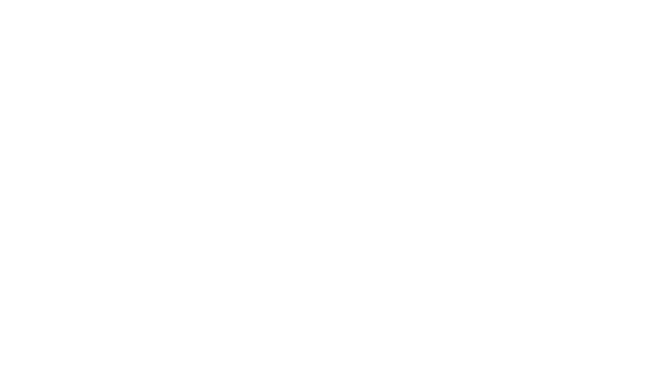
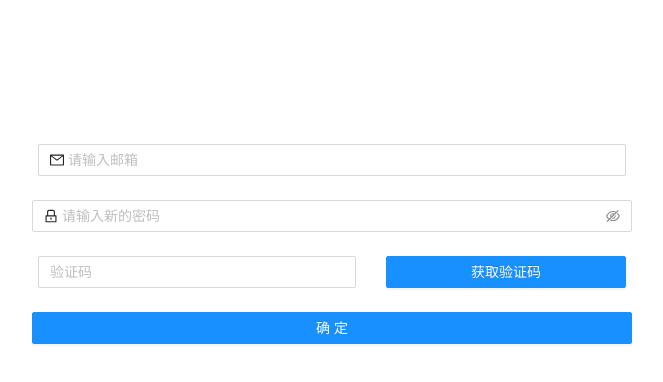
Before and after one commit to 1578536879/bookkeeping-web, a React (Create React App) app: page /#/forget-password in a window 1280 px wide. Shown: the top 382 px of the page, without its empty margins (308-971 px from the left). Built offline with nearby package versions, Linux system fonts and the light colour scheme.

Commit message:
忘记密码，验证码接口等

```diff
--- a/src/common/DATA.js
+++ b/src/common/DATA.js
@@ -1,3 +1,4 @@
+/* eslint-disable react/react-in-jsx-scope */
 module.exports = {
     CODE: {
         SUCCESS: 100,
@@ -6,5 +7,25 @@
         SEND_FAIL: 203,
         DB_ERROR: 204,
         VIRES: 205
+    },
+    TABLECOLUMS: {
+        HOME: [{
+            title: '账单内容',
+            dataIndex: 'content'
+        },{
+            title: '账单金额',
+            dataIndex: 'price'
+        },{
+            title: '账单日期',
+            dataIndex: 'date'
+        },{
+            title: '账单记录人',
+            dataIndex: 'name'
+        }],
+        SETUP: [{
+            title: '组名',
+            dataIndex: 'name',
+            key: 'name'
+        }]
     }
 }
--- a/src/component/login/login.css
+++ b/src/component/login/login.css
@@ -8,6 +8,10 @@
     float: right;
 }
 
+.login-form-forgot:hover{
+    color: deepskyblue;
+}
+
 .forget{
     color: deepskyblue;
     cursor: pointer;
--- a/src/component/login/login.jsx
+++ b/src/component/login/login.jsx
@@ -14,6 +14,7 @@
             password: ''
         }
         this.onFinish = this.onFinish.bind(this)
+        this.forgetPassword = this.forgetPassword.bind(this)
     }
 
     onFinish(){
@@ -43,6 +44,10 @@
 
     }
 
+    forgetPassword(){
+        this.props.forgetPassword()
+    }
+
     render(){
         return (
             <Form className='login' style={{margin: 'auto'}} onFinish={this.onFinish}>
@@ -57,7 +62,7 @@
                     <Input.Password prefix={<LockOutlined/>}  type="password" placeholder="请输入密码" value={this.state.password}  ref="password"/>
                 </Form.Item>
                 <Form.Item  className='forget'>
-                    <span className="login-form-forgot">忘记密码</span>
+                    <span className="login-form-forgot" onClick={this.forgetPassword}>忘记密码</span>
                 </Form.Item>
 
                 <Form.Item>
--- a/src/component/register/register.jsx
+++ b/src/component/register/register.jsx
@@ -2,16 +2,14 @@
 import {Input, Button, Form, message} from 'antd'
 import {LockOutlined, MailOutlined, UserOutlined } from '@ant-design/icons'
 import './register.css'
-import Axios from 'axios'
-import qs from 'qs'
 import commonData from '../../common/DATA'
-import enviorment from '../../common/enviornment'
 import {register} from '../../interface/user'
+import {getRegisterCode} from '../../interface/code'
 
 export default class Register extends Component{
     constructor(props){
         super(props)
-        this.register = this.register.bind(this)
+        this.onFinish = this.onFinish.bind(this)
         this.getCode = this.getCode.bind(this)
         this.state = {
             email: '',
@@ -29,12 +27,7 @@
     }
 
     getCode = (e) =>{
-        console.log(enviorment)
         let email = this.refs.email.props.value || this.refs.email.state.value
-        if(!email){
-            message.error('请输入您的邮箱地址!')
-            return
-        }
         this.setState({
             email: email
         })
@@ -57,19 +50,14 @@
             codeDisabled: true,
             codeMsg: second + "s后重新获取"
         })
-        Axios({
-            method: 'post',
-            url: `http://${enviorment.hostname}:${enviorment.port}/getRegisterCode`,
-            data: qs.stringify({
-                email: email
-            }),
-            headers: {
-                'content-type': 'application/x-www-form-urlencoded',
-            },
+        getRegisterCode({
+            email: email
         }).then(res=>{
             console.log(res)
-            if(res.data.code === 200){
+            if(res.data.code === commonData.CODE.SUCCESS){
                 message.success('验证码发送成功，请到邮箱查看~')
+            }else{
+                message.error(res.data.msg)
             }
         })
     }
@@ -77,13 +65,13 @@
     onFinish(){
         console.log(this.state)
         let password = this.refs.password.props.value || this.refs.password.state.value
+        let that = this
         this.setState({
             password: password,
             email: that.refs.email.props.value || that.refs.email.state.value,
             username: that.refs.username.props.value || that.refs.username.state.value,
             code: that.refs.code.props.value || that.refs.code.state.value
         })
-        let that = this
         register({
             email: that.state.email,
             password: that.state.password,
@@ -93,6 +81,7 @@
             console.log(res)
             if(res.data.code === commonData.CODE.SUCCESS){
                 message.success('注册成功')
+                that.props.registerSuccess()
             }else{
                 message.error(res.data.msg)
             }
--- /dev/null
+++ b/src/interface/code.js
@@ -0,0 +1,29 @@
+import Axios from 'axios'
+import enviornment from '../common/enviornment'
+import qs from 'qs'
+
+export let getRegisterCode = function(data){
+    return Axios({
+        method: 'get',
+        url: `http://${enviornment.hostname}:${enviornment.port}/code/registerCode`,
+        params: qs.stringify({
+            email: data.email
+        }),
+        headers: {
+            'content-type': 'application/x-www-form-urlencoded',
+        },
+    })
+}
+
+export let getForgetPasswordCode = function(data){
+    return Axios({
+        method: 'get',
+        url: `http://${enviornment.hostname}:${enviornment.port}/code/forgetPassword`,
+        params: qs.stringify({
+            email: data.email
+        }),
+        headers: {
+            'content-type': 'application/x-www-form-urlencoded',
+        },
+    })
+}
--- a/src/interface/user.js
+++ b/src/interface/user.js
@@ -55,3 +55,20 @@
         },
     })
 }
+
+export let forgetPassword = function(data){
+    let res = encryption({password: data.password})
+    return Axios({
+        method: 'post',
+        url: `http://${enviornment.hostname}:${enviornment.port}/user/forgetPassword`,
+        data: qs.stringify({
+            email: data.email,
+            code: data.code,
+            password: res.password,
+            pos: res.pos
+        }),
+        headers: {
+            'content-type': 'application/x-www-form-urlencoded',
+        },
+    })
+}
--- a/src/pages/App/App.js
+++ b/src/pages/App/App.js
@@ -11,6 +11,7 @@
     this.state = {
       current: 'login'
     }
+    this.registerSuccess = this.registerSuccess.bind(this)
     // this.handleClick = this.handleClick.bind(this)
   }
 
@@ -18,6 +19,18 @@
     console.log(e)
     this.setState({
       current: e.key
+    })
+  }
+
+  forgetPassword = () =>{
+    this.props.history.push({
+      pathname: '/forget-password',
+    })
+  }
+
+  registerSuccess(){
+    this.setState({
+      current: 'login'
     })
   }
 
@@ -32,7 +45,7 @@
             注册
           </Menu.Item>
         </Menu>
-        {this.state.current === "login"?<Login></Login>:<Register></Register>}
+        {this.state.current === "login"?<Login forgetPassword={this.forgetPassword}></Login>:<Register registerSuccess={this.registerSuccess}></Register>}
 
       </div>
     );
--- /dev/null
+++ b/src/pages/forgetPassword/forgetPassword.css
@@ -0,0 +1,12 @@
+.forgetDiv{
+    text-align: center;
+    width: 80%;
+    margin: auto;
+    max-width: 600px;
+    transform: translateY(20%);
+    height: 400px;
+}
+
+.progress{
+    margin-bottom: 39px;
+}
--- /dev/null
+++ b/src/pages/forgetPassword/forgetPassword.jsx
@@ -0,0 +1,87 @@
+import React, {Component} from 'react';
+import './forgetPassword.css'
+import {Form, Input, Button, message } from 'antd';
+import {LockOutlined, MailOutlined} from '@ant-design/icons'
+import {getForgetPasswordCode} from '../../interface/code'
+import {forgetPassword} from '../../interface/user'
+import commonData from '../../common/DATA'
+
+
+class forgetPasswordComponent extends Component{
+    constructor(props){
+        super(props)
+        this.state = {
+            code: '',
+            percent: 0,
+            codeMsg: '获取验证码'
+        }
+        this.getCode = this.getCode.bind(this)
+        this.onFinish = this.onFinish.bind(this)
+    }
+
+    onFinish(){
+        let that = this
+        let email = that.refs.email.props.value || that.refs.email.state.value
+        let code = that.refs.code.props.value || that.refs.code.state.value
+        let password = that.refs.password.props.value || that.refs.password.state.value
+        forgetPassword({
+            email: email,
+            code: code,
+            password: password
+        }).then(res=>{
+            if(res.data.code === commonData.CODE.SUCCESS){
+                message.success(res.data.msg)
+                setTimeout(() => {
+                    that.props.history.push('/')
+                }, 1000);
+            }else{
+                message.error(res.data.msg)
+            }
+            console.log(res)
+        })
+    }
+
+    getCode(){
+        let that = this
+        let email = that.refs.email.props.value || that.refs.email.state.value
+        console.log(email)
+        getForgetPasswordCode({
+            email: email
+        }).then(res=>{
+            console.log(res)
+            if(res.data.code === commonData.CODE.SUCCESS){
+                message.success('发送验证码成功√')
+            }else{
+                message.error(res.data.msg)
+            }
+        })
+    }
+
+    render(){
+        return (
+            <div className='forgetDiv'>
+                <Form>
+                    <Form.Item name='email' rules={[{
+                        required: true,
+                        pattern: /^[A-Za-z0-9\u4e00-\u9fa5]+@[a-zA-Z0-9_-]+(\.[a-zA-Z0-9_-]+)+$/,
+                        message: '邮箱格式错误'
+                    }]} style={{width: '98%', margin: 'auto', marginBottom: '24px'}}>
+                        <Input prefix={<MailOutlined />} placeholder='请输入邮箱' value={this.state.email}  ref="email"></Input>
+                    </Form.Item>
+                    <Form.Item name="password">
+                        <Input.Password prefix={<LockOutlined/>}  type="password" placeholder="请输入新的密码"  ref="password"/>
+                    </Form.Item>
+                    <Form.Item style={{marginBottom: '24px'}} name='code'>
+                        <Input placeholder='验证码' style={{width: '53%', marginRight: '5%'}} ref='code'></Input>
+                        <Button type="primary" className='codeBnt' disabled={this.state.codeDisabled} onClick={this.getCode} style={{padding: '0'}}>{this.state.codeMsg}</Button>
+                    </Form.Item>
+                    <Form.Item>
+                        <Button block onClick={this.onFinish} type="primary" htmlType="submit" className="login-form-button" >确定</Button>
+                    </Form.Item>
+                </Form>
+            </div>
+        )
+    }
+}
+
+export default forgetPasswordComponent
--- a/src/router.js
+++ b/src/router.js
@@ -3,6 +3,7 @@
 import home from './pages/home/home'
 import setUp from './pages/setUp/setUp'
 import app from './pages/App/App'
+import forgetPassword from './pages/forgetPassword/forgetPassword'
 
 const router = () =>(
     // eslint-disable-next-line no-unused-expressions
@@ -10,7 +11,8 @@
         <Switch>
             <Route exact path='/home' component={home}></Route>
             <Route exact path='/' component={app}></Route>
-            <Route exact path='/setUp' component={setUp} style={[['background: #FAFAFA;   ']]}></Route>
+            <Route exact path='/set-up' component={setUp}></Route>
+            <Route exact path='/forget-password' component={forgetPassword}></Route>
         </Switch>
     </HashRouter>
 )
```
Also changed, not shown: src/pages/home/home.jsx (+27 -25 lines), src/pages/setUp/setUp.jsx (+14 -17 lines).
